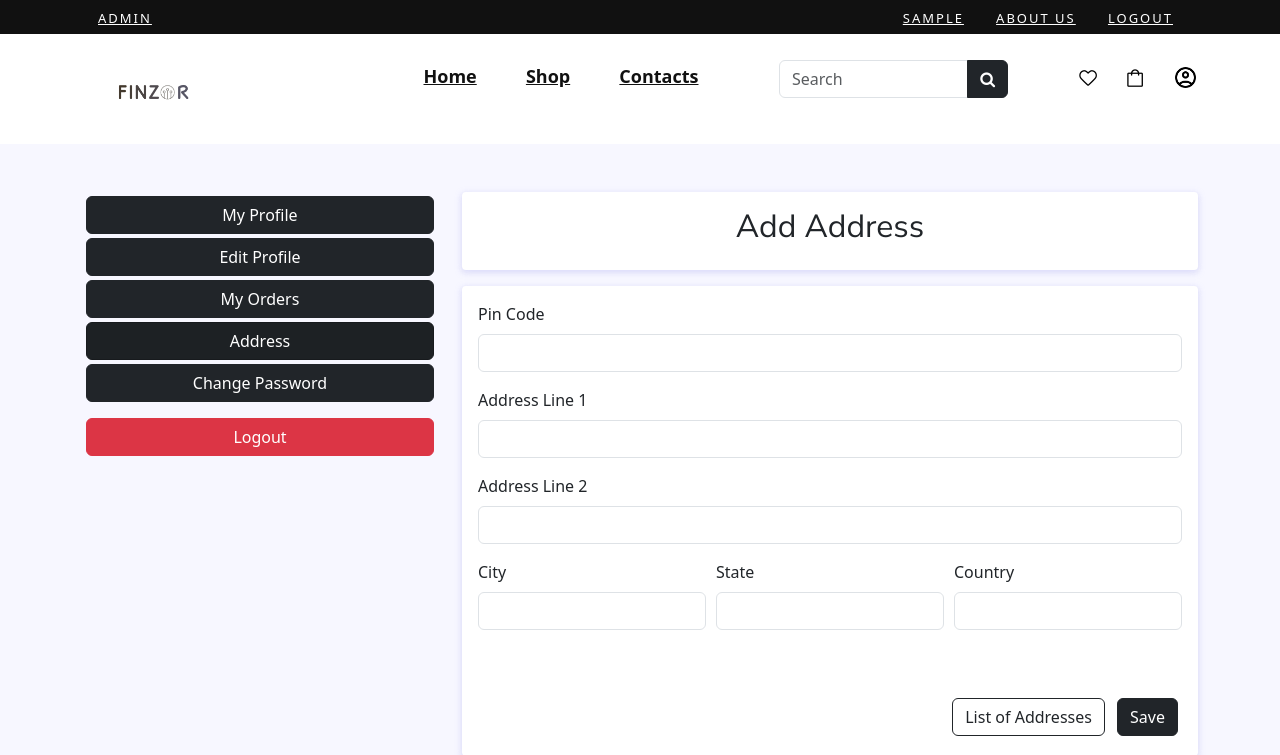
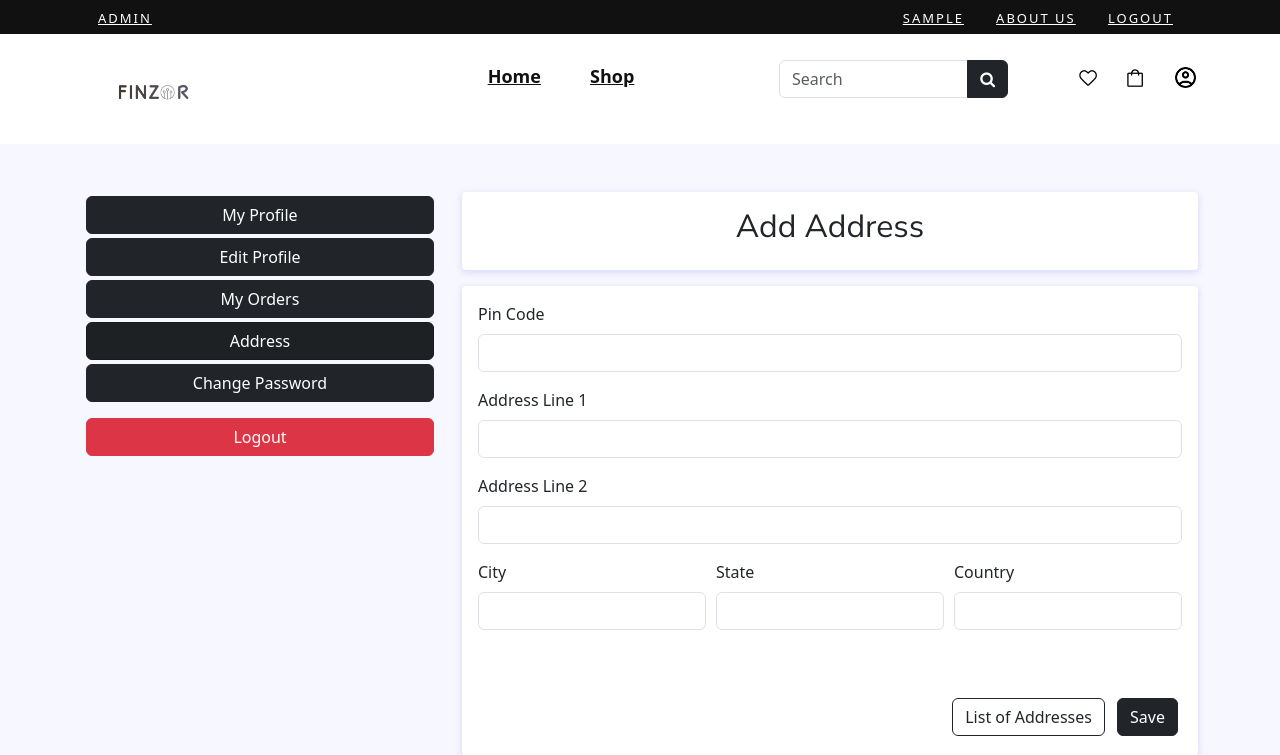
Before and after one commit to vvajidd/Project-1.0, a Django app: page /accounts/add_address/ in a window 1280 px wide. Shown: the top 755 px of the page. Run offline with Django 4.2, Linux system fonts and the light colour scheme; the visitor is signed in with stand-in values (Sample User, id 1); data that the repository does not hold is empty; some libraries are stand-ins or nearby versions.

Commit message:
remove contact from header

```diff
--- a/templates/includes/header.html
+++ b/templates/includes/header.html
@@ -106,7 +106,6 @@
                             <ul>
                                 <li class="{% if '/' == request.path %}active{% endif %}"><a href="{% url 'home' %}">Home</a></li>
                                 <li class="{% if '/shop/' == request.path %}active{% endif %}"><a href="{% url 'shop' %}">Shop</a></li>
-                                <li><a href="">Contacts</a></li>
 
                             </ul>
                         </nav>
```
